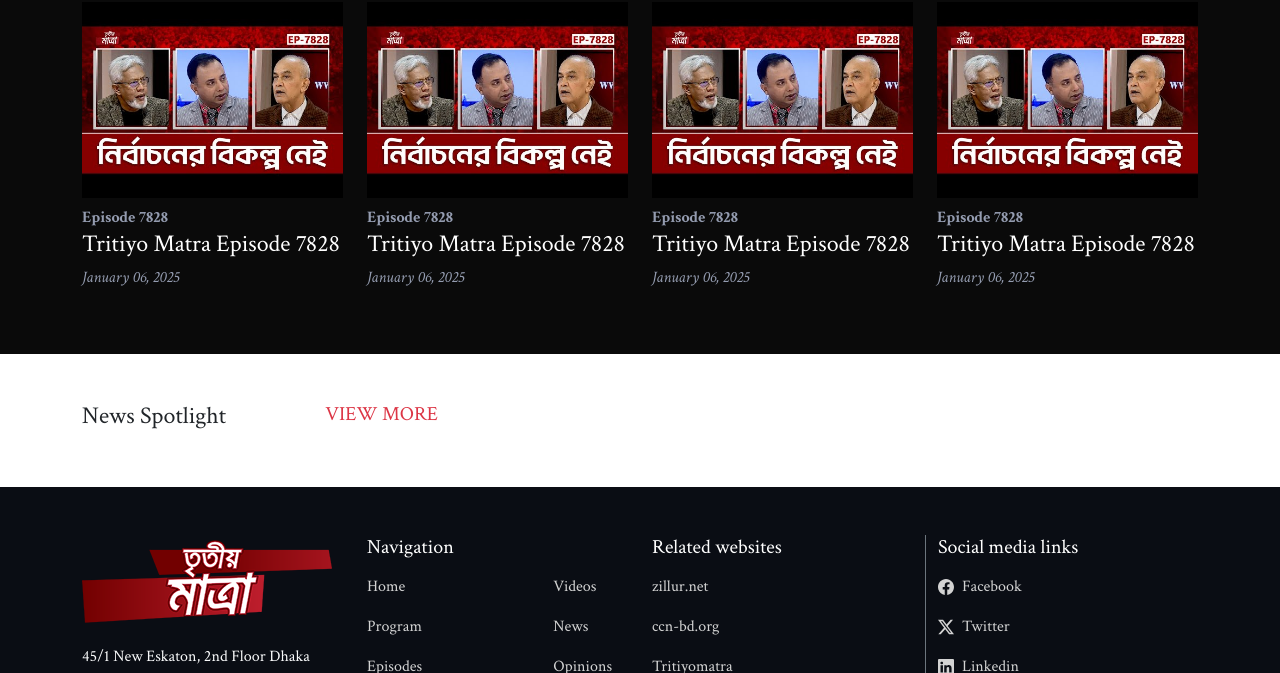
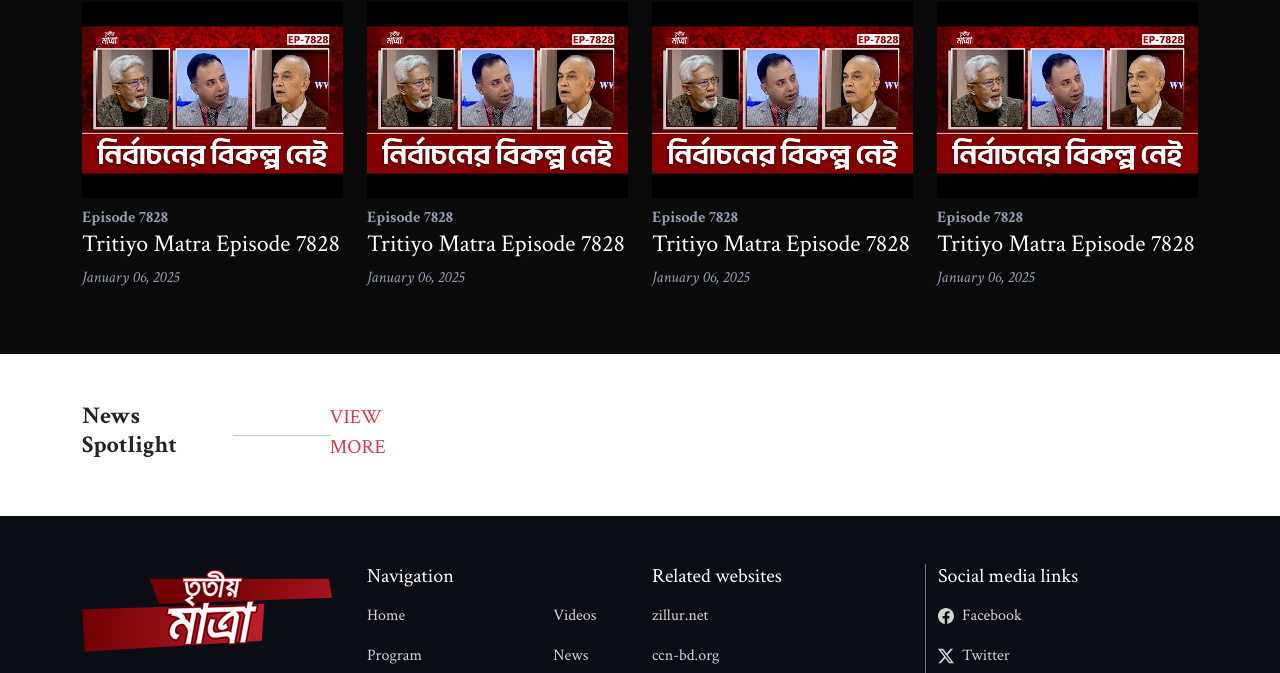
Before and after one commit to Masudrana93/tritiyo-matra-blog, a plain HTML site: page index.html in a window 1280 px wide. Shown: the part 427-1100 px from the top of the page. Drawn offline with nearby package versions, Linux system fonts and the light colour scheme.

Commit message:
home page section two

```diff
--- a/index.html
+++ b/index.html
@@ -289,9 +289,10 @@
       <div class="col-md-4 ">
         <div class="d-flex justify-content-between">
 
-          <h6 class="h4">News Spotlight</h6>
+          <h6 class="h4 fw-bold">News Spotlight</h6>
+          <div class="headingLine d-flex align-items-center"><hr class="w-100"></div>
 
-          <a class="h5 text-scondary link-danger link-underline link-underline-opacity-0 link-underline-opacity-75-hover " href="#">VIEW MORE</a>
+          <a class="fs-5 link-danger link-underline link-underline-opacity-0 link-underline-opacity-75-hover " href="#">VIEW MORE</a>
         </div>
       </div>
     </div>
--- a/style.css
+++ b/style.css
@@ -46,6 +46,10 @@ color: lightgrey;
 .sub-heading-color{
     color:#949cb0 ;
 }
+.headingLine{
+
+    width: 100px;
+}
 
 /* .nav-link::before{
     content: "";
```
